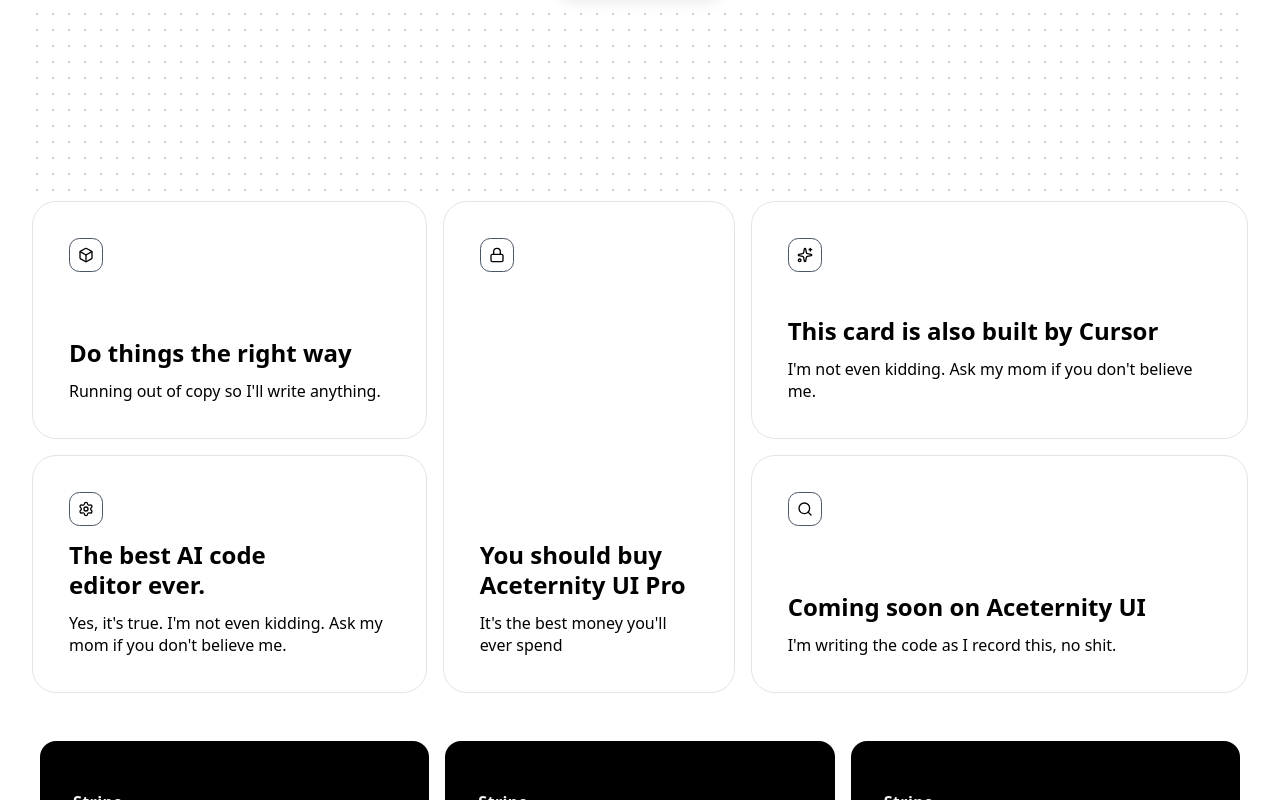
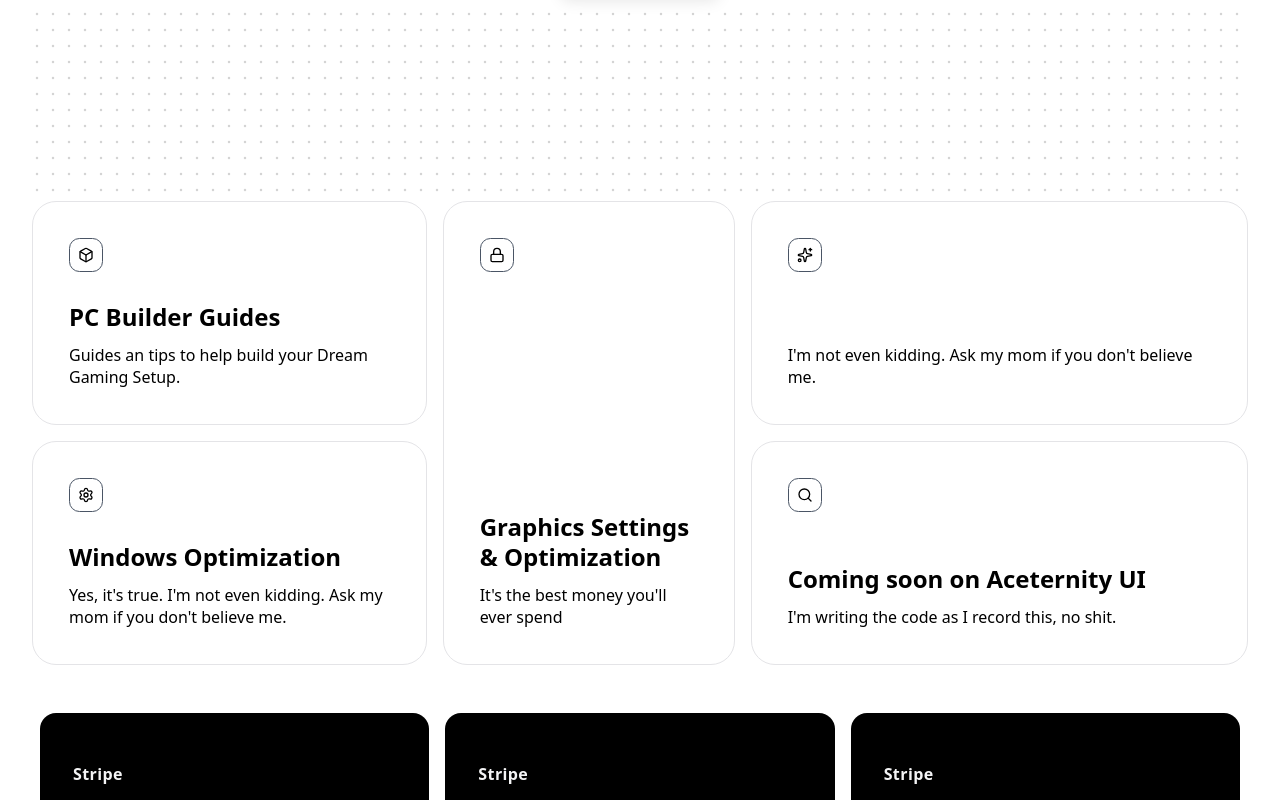
Before and after one commit to omni-aa/Proj-Ariel, a React (Vite) app: page / in a window 1280 px wide. Shown: the part 536-1336 px from the top of the page. Built offline with nearby package versions, Linux system fonts and the light colour scheme.

Commit message:
update to homepage

```diff
--- a/src/components/GlowingDemo/GlowingDemo.tsx
+++ b/src/components/GlowingDemo/GlowingDemo.tsx
@@ -9,28 +9,28 @@ export function GlowingEffectDemoSecond() {
             <GridItem
                 area="md:[grid-area:1/1/2/7] xl:[grid-area:1/1/2/5]"
                 icon={<Box className="h-4 w-4 text-black dark:text-neutral-400" />}
-                title="Do things the right way"
-                description="Running out of copy so I'll write anything."
+                title="PC Builder Guides"
+                description="Guides an tips to help build your Dream Gaming Setup."
             />
 
             <GridItem
                 area="md:[grid-area:1/7/2/13] xl:[grid-area:2/1/3/5]"
                 icon={<Settings className="h-4 w-4 text-black dark:text-neutral-400" />}
-                title="The best AI code editor ever."
+                title="Windows Optimization"
                 description="Yes, it's true. I'm not even kidding. Ask my mom if you don't believe me."
             />
 
             <GridItem
                 area="md:[grid-area:2/1/3/7] xl:[grid-area:1/5/3/8]"
                 icon={<Lock className="h-4 w-4 text-black dark:text-neutral-400" />}
-                title="You should buy Aceternity UI Pro"
+                title="Graphics Settings & Optimization"
                 description="It's the best money you'll ever spend"
             />
 
             <GridItem
                 area="md:[grid-area:2/7/3/13] xl:[grid-area:1/8/2/13]"
                 icon={<Sparkles className="h-4 w-4 text-black dark:text-neutral-400" />}
-                title="This card is also built by Cursor"
+                title=""
                 description="I'm not even kidding. Ask my mom if you don't believe me."
             />
 
```
